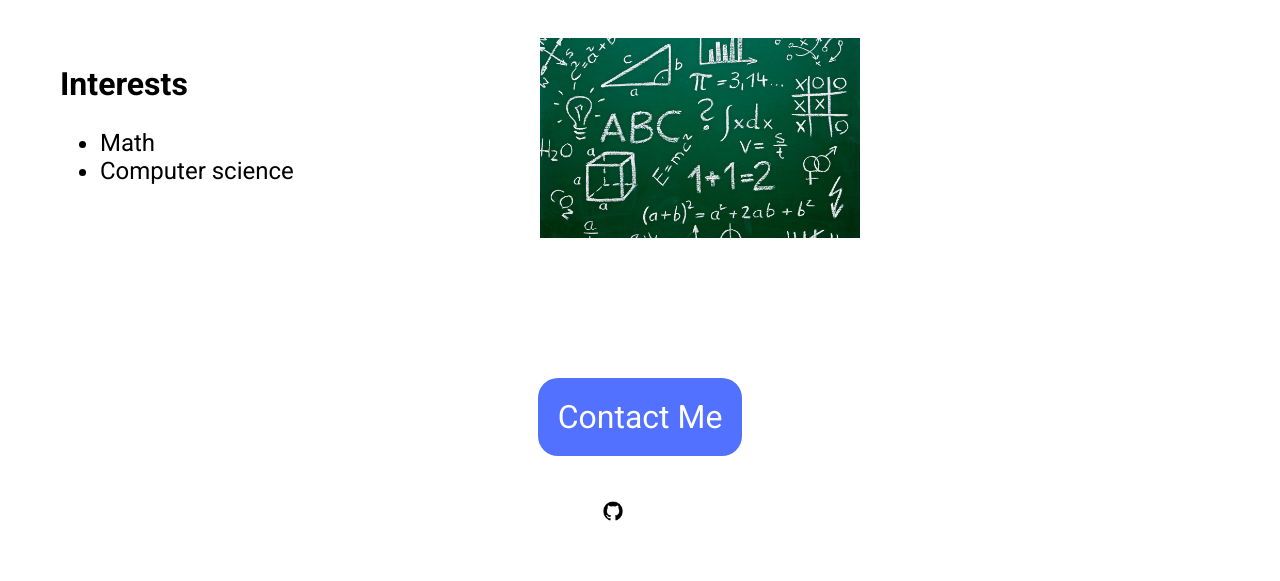
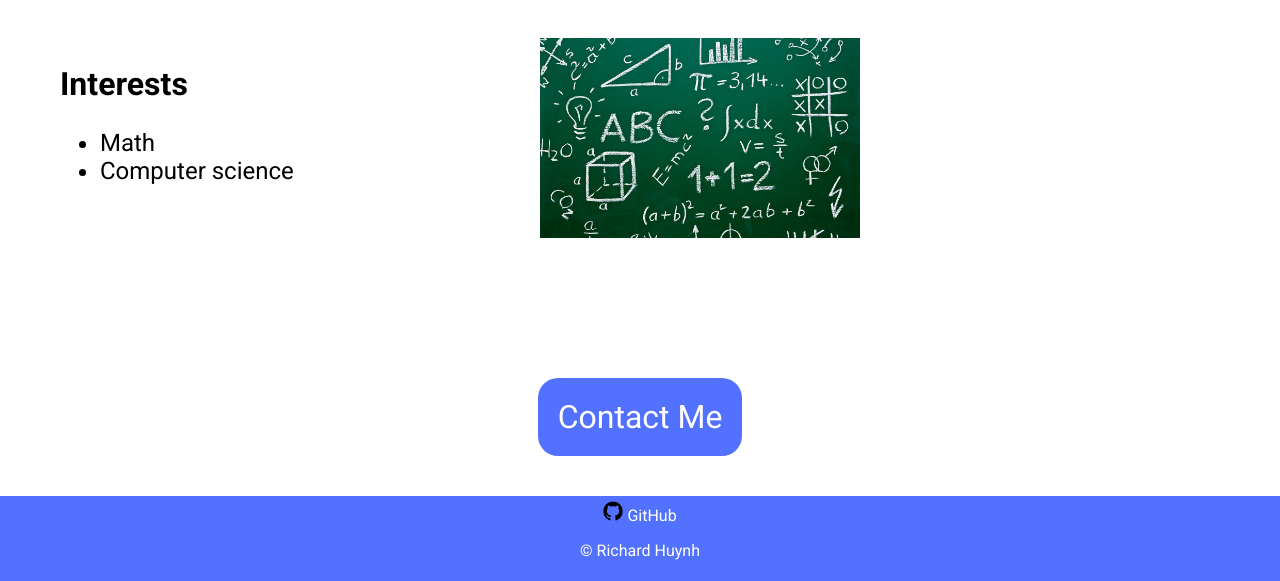
Before and after one commit to Richard-Huynh1/personal-website, a plain HTML site: page index.html in a window 1280 px wide. Shown: the part 2414-2995 px from the top of the page. Drawn offline with Linux system fonts and the light colour scheme; a web font is replaced by a local one.

Commit message:
Changed the background colour of the footer

```diff
--- a/styles.css
+++ b/styles.css
@@ -20,6 +20,7 @@ footer {
   text-align: center;
   padding: 5px 0;
   margin-top: 60px;
+  background-color: #5271ff;
 }
 
 #hero {
```
